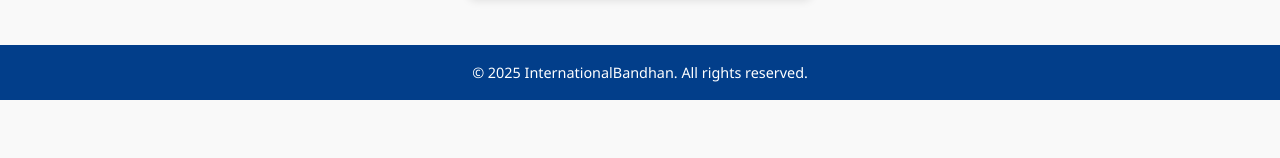
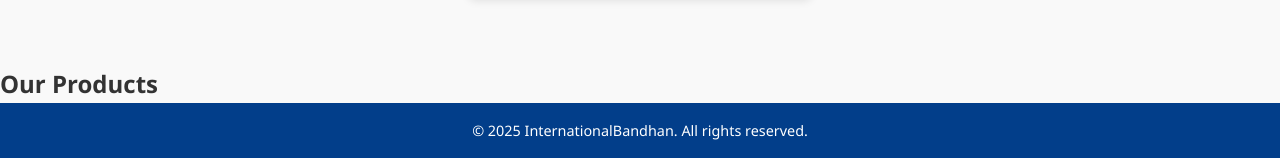
Before and after one commit to dinesharoramca2011/InternationalBandhan, a plain HTML site: page index.html in a window 1280 px wide. Shown: the part 1506-1664 px from the top of the page. Before the commit the page ends 1606 px from the top, so only its background shows below. Drawn offline with Linux system fonts and the light colour scheme.

Commit message:
Update index.html

```diff
--- a/index.html
+++ b/index.html
@@ -63,6 +63,13 @@
     </div>
   </section>
 
+  <!-- 🛍️ Our Products Section -->
+<section class="product-section">
+  <h2>Our Products</h2>
+  <div id="product-list" class="product-grid"></div>
+</section>
+
+
   <footer>
     <p>&copy; 2025 InternationalBandhan. All rights reserved.</p>
   </footer>
```
